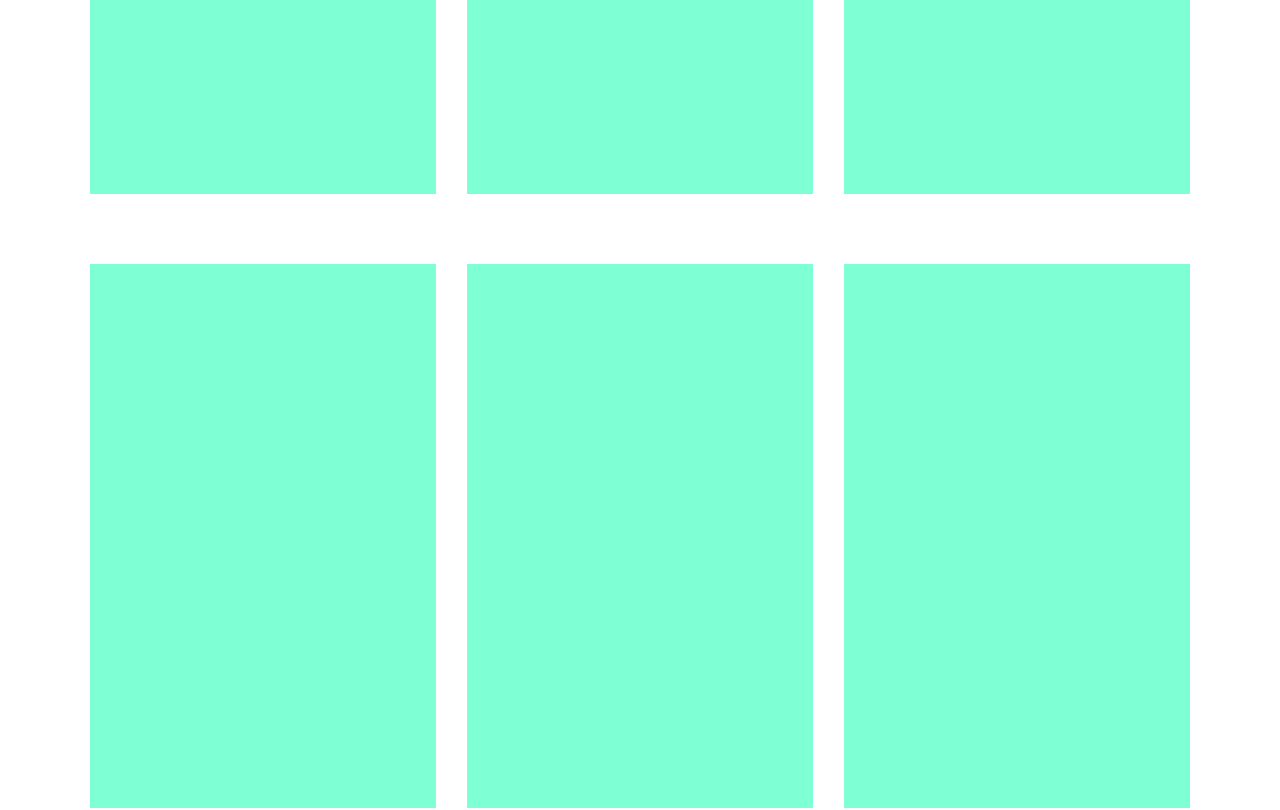
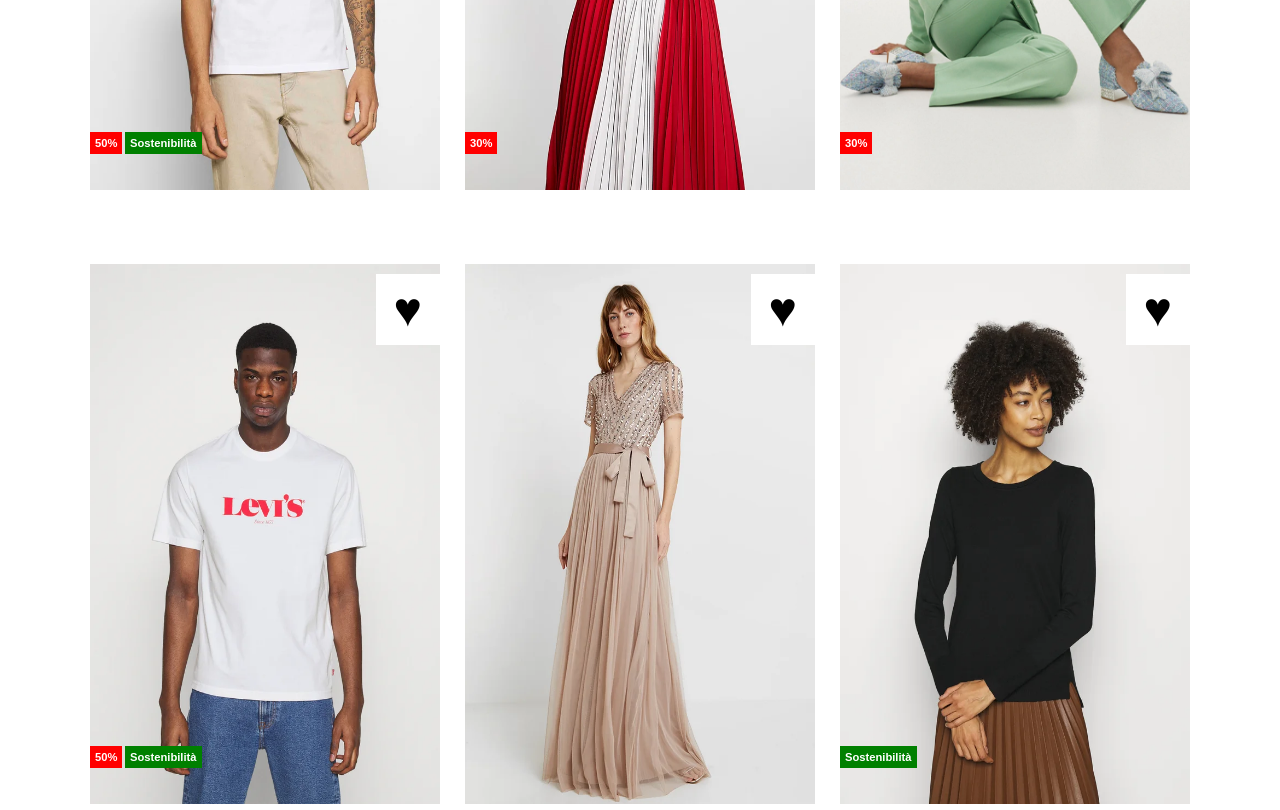
Before and after one commit to MarcoCocco/html-css-boolando, a plain HTML site: page index.html in a window 1280 px wide. Shown: the part 480-1290 px from the top of the page. Drawn offline with Linux system fonts and the light colour scheme.

Commit message:
jeat: aggiunte icone sopra le immagini + hover sul bottone "preferiti"

```diff
--- a/css/style.css
+++ b/css/style.css
@@ -29,6 +29,7 @@ nav {
     height: 80px;
     width: 100%;
     background-color: #ff6900;
+    z-index: 2;
 }
 
 .navbar-items {
@@ -83,10 +84,70 @@ main .row-2 {
     gap: 20px;
 }
 
+
+
+main .image img {
+    height: 540px;
+    width: 350px;
+}
+
 main .image {
-    height: 544px;
-    width: 346px;
-    background-color: aquamarine;
+    position: relative;
+}
+
+.green {
+    max-width: 100px;
+    padding: 5px;
+    position: absolute;
+    bottom: 40px;
+    left: 35px;
+    background-color: green;
+    color: white;
+    font-size: 0.7em;
+    text-align: center;
+}
+
+.green-variant {
+    max-width: 100px;
+    padding: 5px;
+    position: absolute;
+    bottom: 40px;
+    left: 0;
+    background-color: green;
+    color: white;
+    font-size: 0.7em;
+    text-align: center;
+}
+
+.red {
+    max-width: 50px;
+    padding: 5px;
+    position: absolute;
+    bottom: 40px;
+    left: 0;
+    background-color: red;
+    color: white;
+    font-size: 0.7em;
+    text-align: center;
+}
+
+.heart {
+    padding: 8px 18px;
+    position: absolute;
+    top: 10px;
+    right: 0;
+    text-align: center;
+    font-size: 3em;
+    background-color: white;
+}
+
+.heart a {
+    text-decoration: none;
+    color: black;
+}
+
+.heart a:hover {
+    color: red;
 }
 
 /* /MAIN */
--- a/index.html
+++ b/index.html
@@ -29,8 +29,14 @@
             </div>
 
             <div id="menu-icons">
-                <a href=""><svg xmlns="http://www.w3.org/2000/svg" viewBox="0 0 448 512"><path d="M272 304h-96C78.8 304 0 382.8 0 480c0 17.67 14.33 32 32 32h384c17.67 0 32-14.33 32-32C448 382.8 369.2 304 272 304zM48.99 464C56.89 400.9 110.8 352 176 352h96c65.16 0 119.1 48.95 127 112H48.99zM224 256c70.69 0 128-57.31 128-128c0-70.69-57.31-128-128-128S96 57.31 96 128C96 198.7 153.3 256 224 256zM224 48c44.11 0 80 35.89 80 80c0 44.11-35.89 80-80 80S144 172.1 144 128C144 83.89 179.9 48 224 48z"/></svg></a>
-                <a href=""><svg xmlns="http://www.w3.org/2000/svg" viewBox="0 0 512 512"><path d="M244 84L255.1 96L267.1 84.02C300.6 51.37 347 36.51 392.6 44.1C461.5 55.58 512 115.2 512 185.1V190.9C512 232.4 494.8 272.1 464.4 300.4L283.7 469.1C276.2 476.1 266.3 480 256 480C245.7 480 235.8 476.1 228.3 469.1L47.59 300.4C17.23 272.1 0 232.4 0 190.9V185.1C0 115.2 50.52 55.58 119.4 44.1C164.1 36.51 211.4 51.37 244 84C243.1 84 244 84.01 244 84L244 84zM255.1 163.9L210.1 117.1C188.4 96.28 157.6 86.4 127.3 91.44C81.55 99.07 48 138.7 48 185.1V190.9C48 219.1 59.71 246.1 80.34 265.3L256 429.3L431.7 265.3C452.3 246.1 464 219.1 464 190.9V185.1C464 138.7 430.4 99.07 384.7 91.44C354.4 86.4 323.6 96.28 301.9 117.1L255.1 163.9z"/></svg></a>
+                <a href=""><svg xmlns="http://www.w3.org/2000/svg" viewBox="0 0 448 512">
+                        <path
+                            d="M272 304h-96C78.8 304 0 382.8 0 480c0 17.67 14.33 32 32 32h384c17.67 0 32-14.33 32-32C448 382.8 369.2 304 272 304zM48.99 464C56.89 400.9 110.8 352 176 352h96c65.16 0 119.1 48.95 127 112H48.99zM224 256c70.69 0 128-57.31 128-128c0-70.69-57.31-128-128-128S96 57.31 96 128C96 198.7 153.3 256 224 256zM224 48c44.11 0 80 35.89 80 80c0 44.11-35.89 80-80 80S144 172.1 144 128C144 83.89 179.9 48 224 48z" />
+                    </svg></a>
+                <a href=""><svg xmlns="http://www.w3.org/2000/svg" viewBox="0 0 512 512">
+                        <path
+                            d="M244 84L255.1 96L267.1 84.02C300.6 51.37 347 36.51 392.6 44.1C461.5 55.58 512 115.2 512 185.1V190.9C512 232.4 494.8 272.1 464.4 300.4L283.7 469.1C276.2 476.1 266.3 480 256 480C245.7 480 235.8 476.1 228.3 469.1L47.59 300.4C17.23 272.1 0 232.4 0 190.9V185.1C0 115.2 50.52 55.58 119.4 44.1C164.1 36.51 211.4 51.37 244 84C243.1 84 244 84.01 244 84L244 84zM255.1 163.9L210.1 117.1C188.4 96.28 157.6 86.4 127.3 91.44C81.55 99.07 48 138.7 48 185.1V190.9C48 219.1 59.71 246.1 80.34 265.3L256 429.3L431.7 265.3C452.3 246.1 464 219.1 464 190.9V185.1C464 138.7 430.4 99.07 384.7 91.44C354.4 86.4 323.6 96.28 301.9 117.1L255.1 163.9z" />
+                    </svg></a>
                 <a href=""><svg xmlns="http://www.w3.org/2000/svg" viewBox="0 0 448 512">
                         <path
                             d="M160 112c0-35.3 28.7-64 64-64s64 28.7 64 64v48H160V112zm-48 48H48c-26.5 0-48 21.5-48 48V416c0 53 43 96 96 96H352c53 0 96-43 96-96V208c0-26.5-21.5-48-48-48H336V112C336 50.1 285.9 0 224 0S112 50.1 112 112v48zm24 96c-13.3 0-24-10.7-24-24s10.7-24 24-24s24 10.7 24 24s-10.7 24-24 24zm200-24c0 13.3-10.7 24-24 24s-24-10.7-24-24s10.7-24 24-24s24 10.7 24 24z" />
@@ -46,31 +52,69 @@
         <div class="row-1 page-container">
 
             <div class="image img-1">
-
+                <img src="img/1.webp" alt="immagine 1">
+                <div class="red">
+                    <strong>50%</strong>
+                </div>
+                <div class="green">
+                    <strong>Sostenibilità</strong>
+                </div>
+                <div class="heart">
+                    <a href="#">&#9829;</a>
+                </div>
             </div>
 
             <div class="image img-2">
-
+                <img src="img/2.webp" alt="immagine 2">
+                <div class="red">
+                    <strong>30%</strong>
+                </div>
+                <div class="heart">
+                    <a href="#">&#9829;</a>
+                </div>
             </div>
             <div class="image img-3">
+                <img src="img/3.webp" alt="immagine 3">
+                <div class="red">
+                    <strong>30%</strong>
+                </div>
+                <div class="heart">
+                    <a href="#">&#9829;</a>
+                </div>
+            </div>
 
-            </div>
 
         </div>
 
         <div class="row-2 page-container">
 
             <div class="image img-4">
-
+                <img src="img/4.webp" alt="immagine 4">
+                <div class="red">
+                    <strong>50%</strong>
+                </div>
+                <div class="green">
+                    <strong>Sostenibilità</strong>
+                </div>
+                <div class="heart">
+                    <a href="#">&#9829;</a>
+                </div>
             </div>
             <div class="image img-5">
-
+                <img src="img/5.webp" alt="immagine 5">
+                <div class="heart">
+                    <a href="#">&#9829;</a>
+                </div>
             </div>
             <div class="image img-6">
-
+                <img src="img/6.webp" alt="immagine 6">
+                <div class="green-variant">
+                    <strong>Sostenibilità</strong>
+                </div>
+                <div class="heart">
+                    <a href="#">&#9829;</a>
+                </div>
             </div>
-
-        </div>
 
     </main>
 
```
